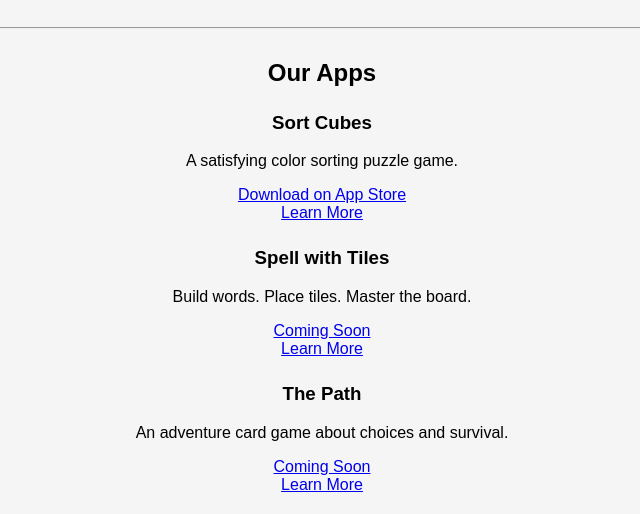
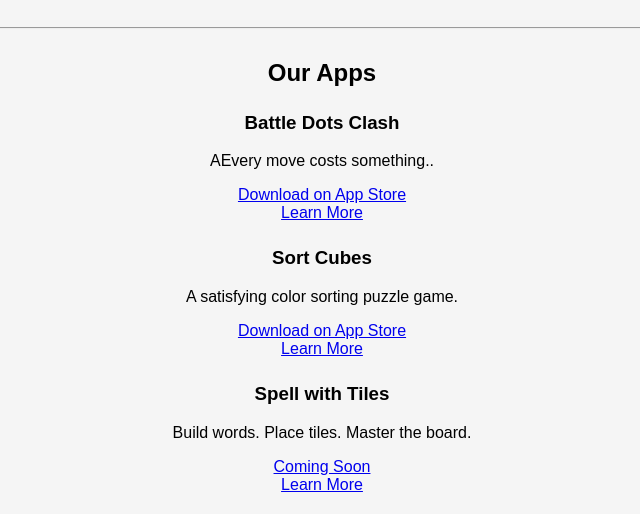
Before and after one commit to cassianstudiosco/cassianstudiosco.github.io, a plain HTML site: page index.html in a window 1280 px wide. Shown: the part 286-800 px from the top of the page, without its empty margins (318-958 px from the left). Drawn offline with Linux system fonts and the light colour scheme.

Commit message:
Update index.html

```diff
--- a/index.html
+++ b/index.html
@@ -16,6 +16,14 @@
     <hr style="margin: 30px 0;">
 
     <h2>Our Apps</h2>
+
+    <!-- Sort Cubes -->
+    <div style="margin: 25px;">
+        <h3>Battle Dots Clash</h3>
+        <p>AEvery move costs something..</p>
+        <a href="xxx">Download on App Store</a><br>
+        <a href="./BattleDots">Learn More</a>
+    </div>
 
     <!-- Sort Cubes -->
     <div style="margin: 25px;">
```
